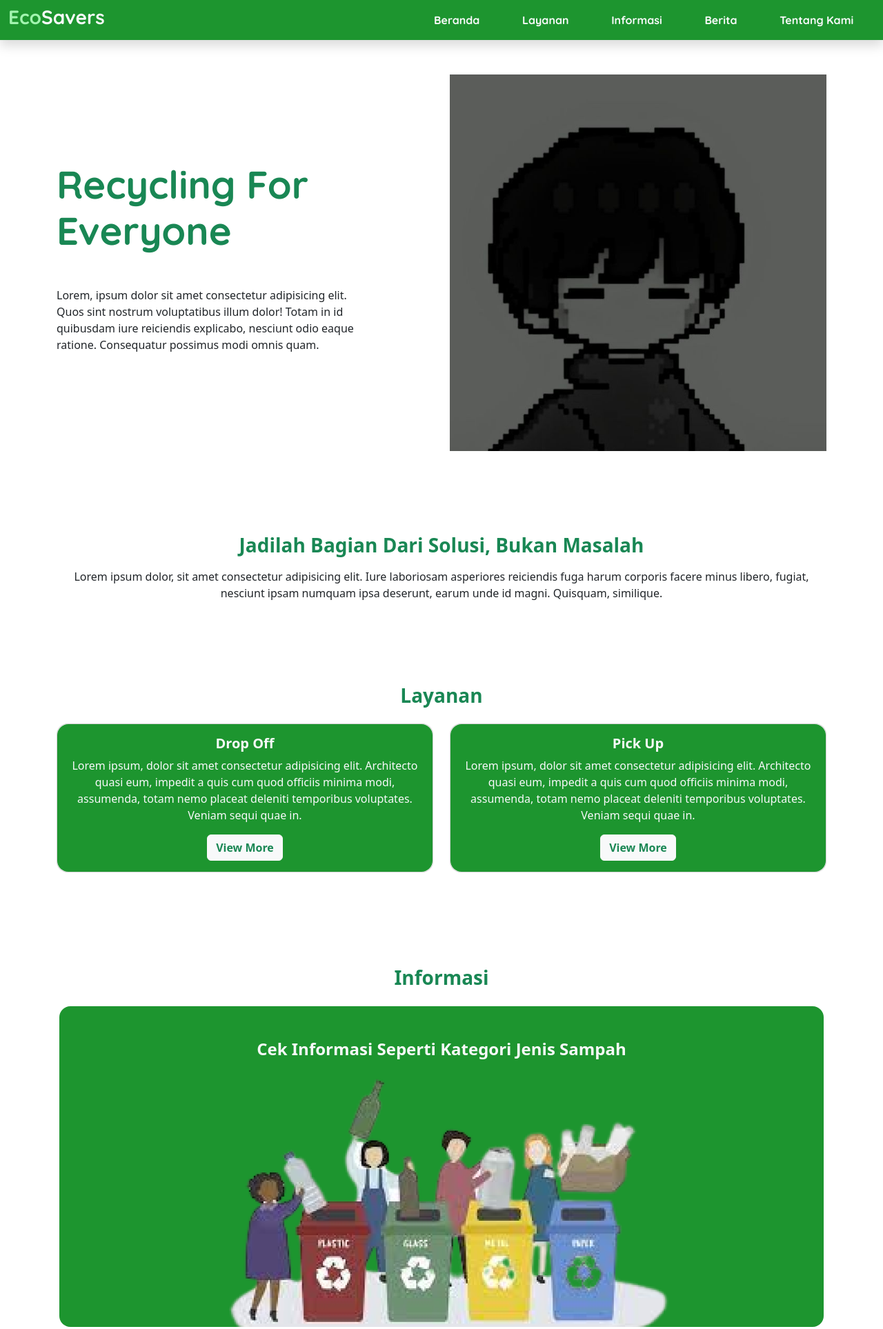
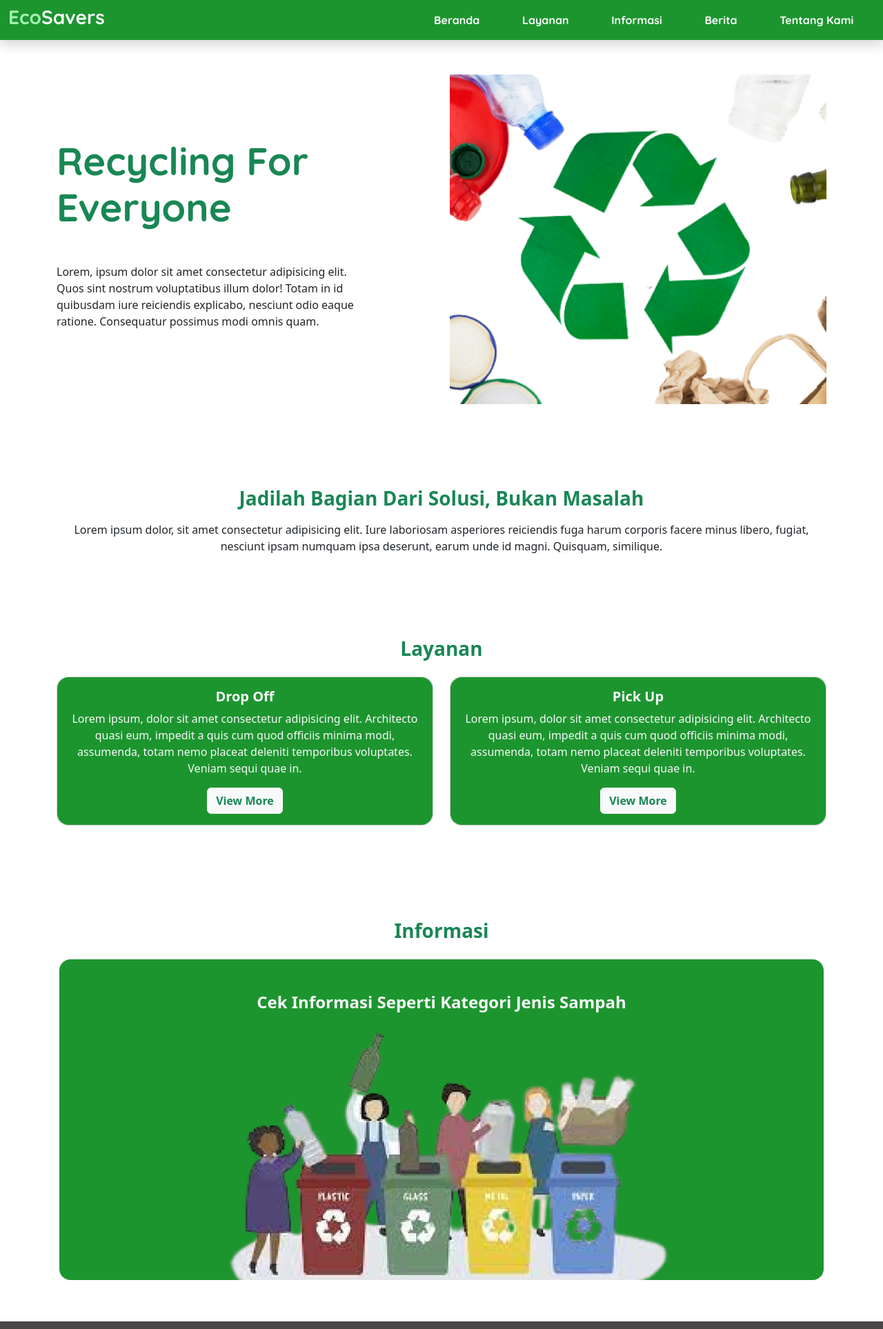
Before and after one commit to MikhaelFelix/EcoSavers, a plain HTML site: page index.html in a window 1280 px wide. Shown: the top 1927 px of the page at 69% size. Drawn offline with nearby package versions, Linux system fonts and the light colour scheme.

Commit message:
Mengubah informasi

```diff
--- a/index.html
+++ b/index.html
@@ -89,7 +89,7 @@
           </p>
         </div>
         <div class="col-md-6 offset-lg-1 d-flex align-items-center">
-          <img class="img-fluid" src="img/c.jpeg" alt="" />
+          <img class="img-fluid" src="img/rec.png" alt="" />
         </div>
       </div>
     </div>
@@ -158,12 +158,20 @@
       </div>
       <div class="row">
         <div
-          class="col nav-bg d-flex flex-wrap justify-content-center pt-5 rounded-4 mx-3"
+          class="col nav-bg align-content-center pt-5 rounded-4 mx-3"
         >
-          <h4 class="text-light fw-semibold pb-3">
-            Cek Informasi Seperti Kategori Jenis Sampah
-          </h4>
-          <img class="img-fluid" src="img/smpah.png" alt="" />
+        <div class="row">
+          <div class="col-md-12 text-center">
+            <h4 class="text-light fw-semibold pb-3">
+              Cek Informasi Seperti Kategori Jenis Sampah
+            </h4>
+          </div>
+        </div>
+        <div class="row">
+          <div class="col-md-12 text-center">
+            <img class="img-fluid" src="img/smpah.png" alt="" />
+          </div>
+        </div>
         </div>
       </div>
     </div>
```
Also changed, not shown: img/rec.png (added).
